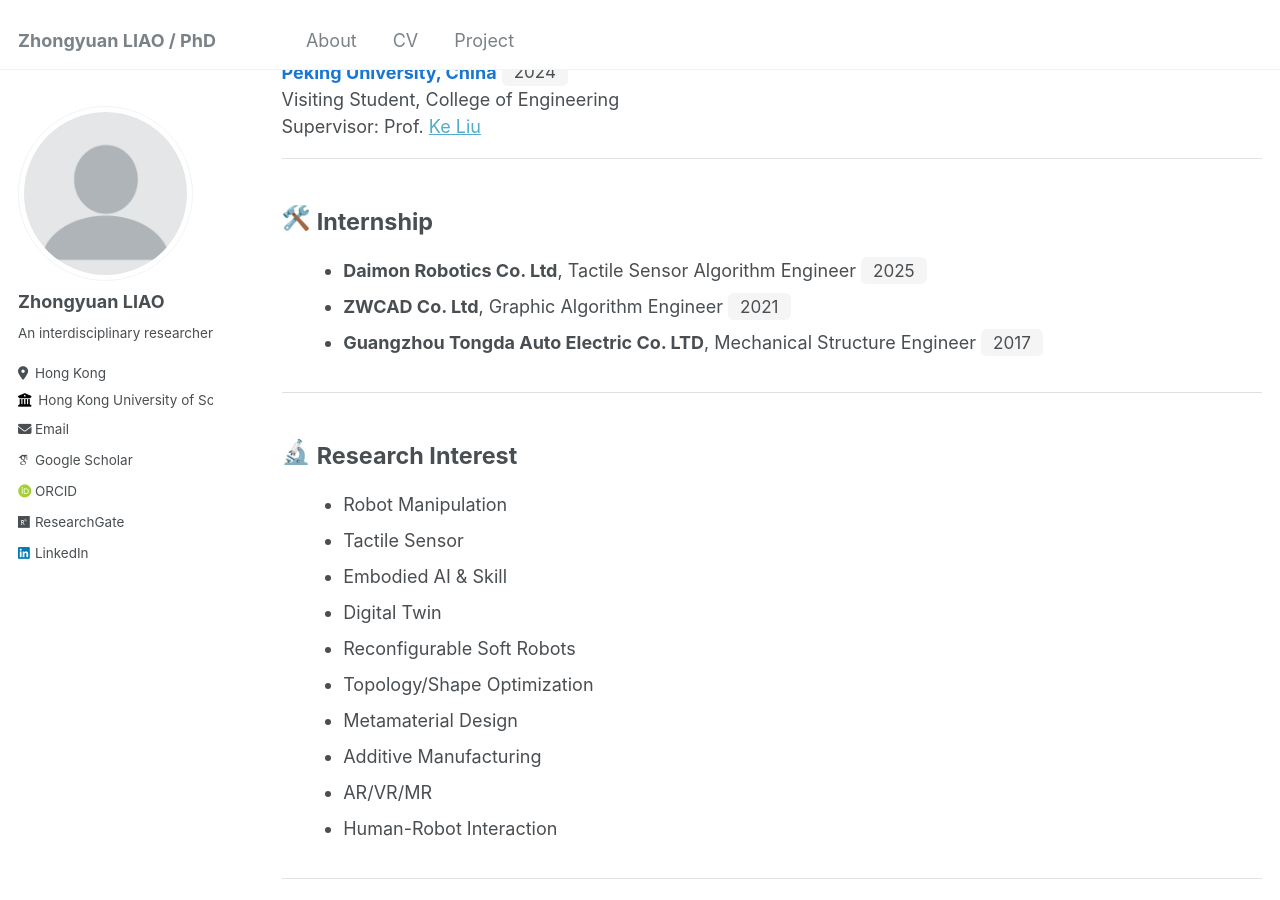
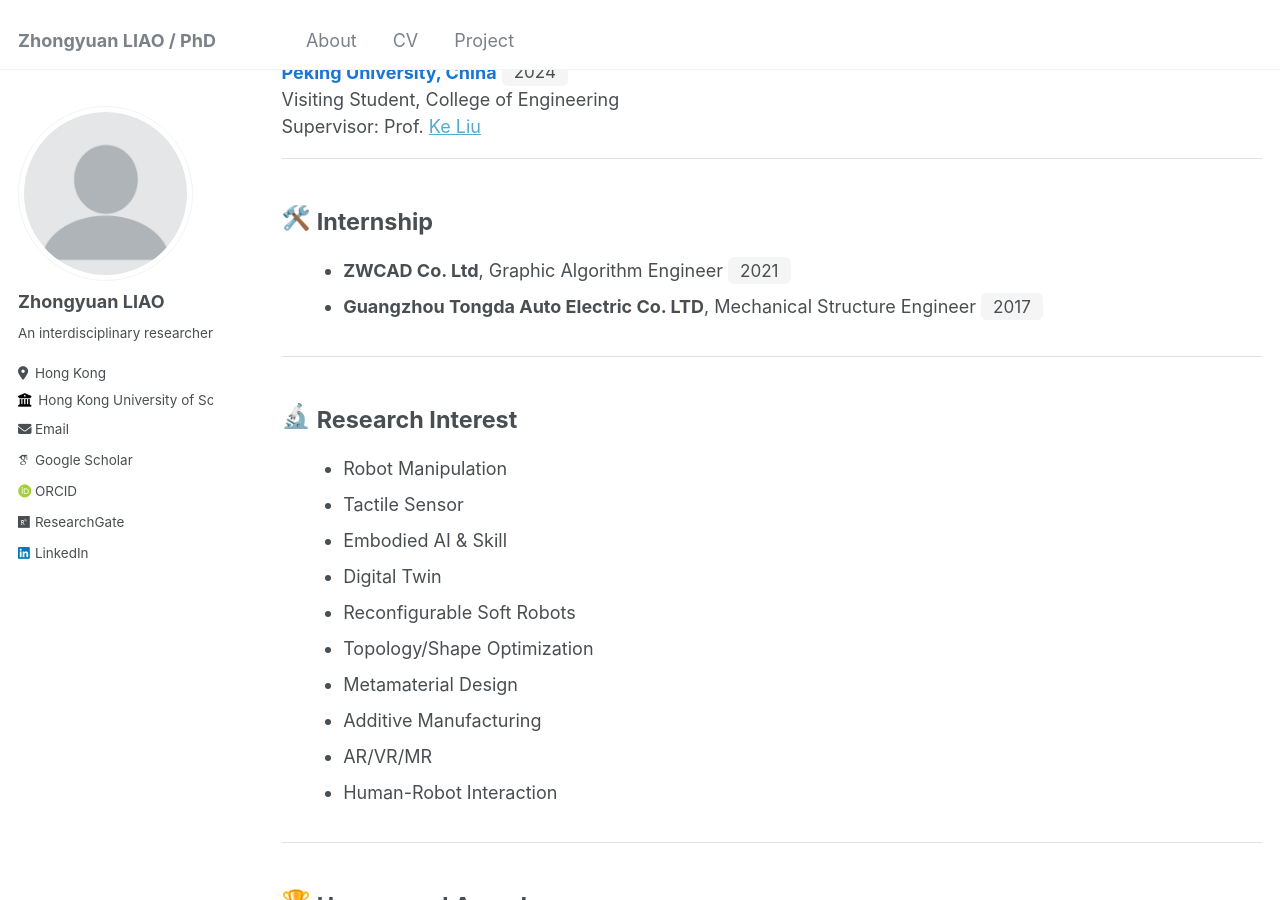
Before and after one commit to yuanzero/yuanzero.github.io, a Jekyll site: the page built from _pages/cv.md, in a window 1280 px wide and 900 px high, scrolled down 733 px. Built offline with Jekyll 4.4.1, drawn with Linux system fonts in a browser that asks for light colours; some web fonts are replaced.

Commit message:
Update cv.md

```diff
--- a/_pages/cv.md
+++ b/_pages/cv.md
@@ -124,7 +124,7 @@ Supervisor: Prof. <a href="http://www2.coe.pku.edu.cn/faculty/liuke/" target="_b
 <div class="cv-section">
 <div class="cv-title"><span class="icon">🛠️</span>Internship</div>
 <ul class="cv-list">
-  <li><b>Daimon Robotics Co. Ltd</b>, Tactile Sensor Algorithm Engineer <span class="cv-badge">2025</span></li>
+<!--   <li><b>Daimon Robotics Co. Ltd</b>, Tactile Sensor Algorithm Engineer <span class="cv-badge">2025</span></li> -->
   <li><b>ZWCAD Co. Ltd</b>, Graphic Algorithm Engineer <span class="cv-badge">2021</span></li>
   <li><b>Guangzhou Tongda Auto Electric Co. LTD</b>, Mechanical Structure Engineer <span class="cv-badge">2017</span></li>
 </ul>
```
